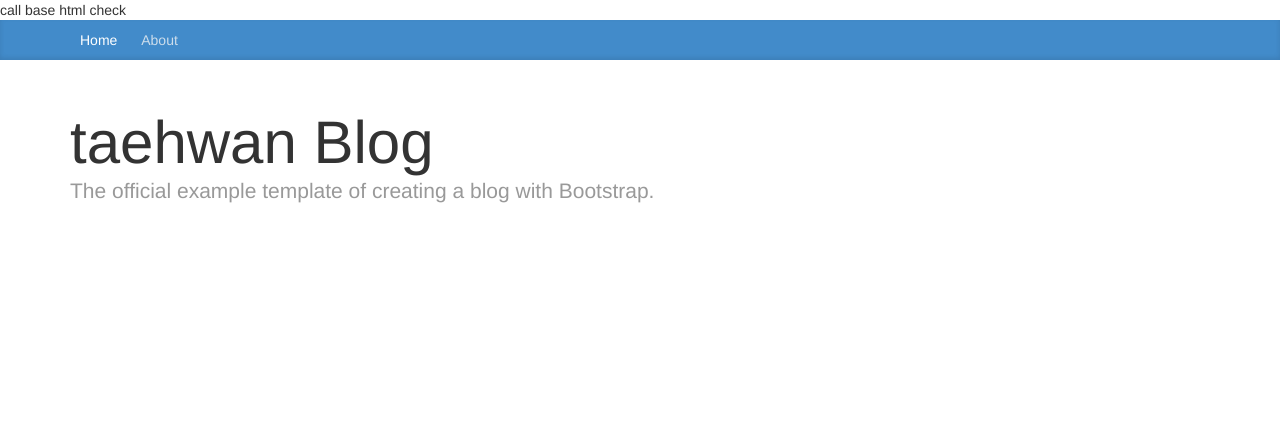
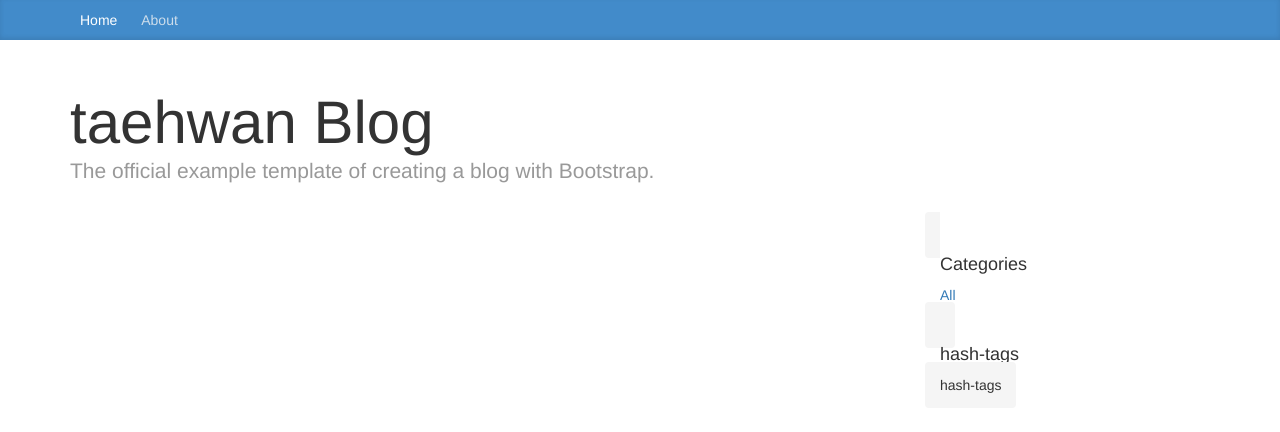
Before and after one commit to taehwanhong/blog-for-me, a Django app: page / in a window 1280 px wide. Shown: the top 432 px of the page. Run offline with Django 3.2, Linux system fonts and the light colour scheme; data that the repository does not hold is empty; some libraries are stand-ins or nearby versions.

Commit message:
hash tag start, category finish

```diff
--- a/src/feed/models.py
+++ b/src/feed/models.py
@@ -22,6 +22,7 @@ class Article(models.Model):
     def __str__(self):
         return self.title
 
+
 class Comment(models.Model):
     article = models.ForeignKey(Article, on_delete=models.CASCADE)
     username = models.CharField(max_length=50)
--- a/src/feed/urls.py
+++ b/src/feed/urls.py
@@ -4,6 +4,6 @@ from . import views
 
 urlpatterns = [
     url(r'^$', views.index, name='index'),
-    # url(r'^$', views.detail, name='index'),
     # url(r'^$', views.about, name='index'),
+    url(r'^(?P<article_id>[0-9]+)/$', views.detail, name='index'),
 ]
--- a/src/feed/views.py
+++ b/src/feed/views.py
@@ -4,18 +4,47 @@ from .models import Article, Comment, Hashtag
 
 
 def index(request):
-    article_list = Article.objects.all()
+    category = request.GET.get("category")
+
+    if not category:
+        article_list = Article.objects.all()
+    else:
+        article_list = Article.objects.filter(category=category)
+    hashtag_list = Hashtag.objects.all()
+
+    # category_list = set([
+    #     article.get_category_display()
+    #     for article in article_list
+    # ])
+
+    category_list = set([
+        (article.category, article.get_category_display())
+        for article in article_list
+    ])
+    print(category_list)
+    # for article in article_list:
+    #     category_list.add(article.get_category_display())
+    # # print(category_list)
 
     ctx = {
-        "article_list" : article_list
+        "article_list" : article_list,
+        "hashtag_list" : hashtag_list,
+        "category_list" : category_list,
     }
     return render(request, "index.html", ctx)
 
     pass
 
 
-def detail(request):
-    pass
+def detail(request, article_id):
+    article = Article.objects.get(id=article_id)
+    hashtag_list = Hashtag.objects.all()
+    ctx = {
+        "article" : article,
+        "hashtag" : hashtag_list,
+    }
+    return render(request, "detail.html", ctx)
+
 
 
 # def about(request):
--- a/src/static/css/base.css
+++ b/src/static/css/base.css
@@ -55,3 +55,33 @@
 p {
     margin: 0 0 10px;
 }
+
+.blog-post {
+    margin-bottom: 60px;
+}
+
+.blog-main {
+    font-size: 18px;
+    line-height: 1.5;
+}
+
+.sidebar-module-inset {
+    padding: 15px;
+    background-color: #f5f5f5;
+    border-radius: 4px;
+}
+
+.sidebar-module {
+    padding: 15px;
+    margin: 0 -15px 15px;
+}
+
+.list-unstyled {
+    padding-left: 0;
+    list-style: none;
+}
+
+ol, ul {
+    margin-top: 0;
+    margin-bottom: 10px;
+}
--- a/src/templates/base.html
+++ b/src/templates/base.html
@@ -15,7 +15,7 @@
 
 </head>
 <body>
-    call base html check
+{#    call base html check#}
     {% block body %} {% endblock %}
     <script src='{% static "js/lib/bootstrap.min.js" %}'></script>
 </body>
--- a/src/templates/index.html
+++ b/src/templates/index.html
@@ -1,4 +1,4 @@
-{% extends "base.html" %}
+
 
 <!DOCTYPE html>
 <html lang="en">
@@ -7,27 +7,55 @@
 {#    <title>Title</title>#}
 </head>
 <body>
+    {% extends "base.html" %}
     {% block body %}
-        <div class="blog-masthead">
-              <div class="container">
-                <nav class="blog-nav">
-                  <a class="blog-nav-item active" href="#">Home</a>
-                  <a class="blog-nav-item" href="#">About</a>
-{#                  <a class="blog-nav-item" href="#">Press</a>#}
-{#                  <a class="blog-nav-item" href="#">New hires</a>#}
-{#                  <a class="blog-nav-item" href="#">About</a>#}
-                </nav>
-              </div>
-        </div>
+    {% include "navbar.html" %}
         <div class="container">
             <div class="blog-header">
                 <h1 class="blog-title">taehwan Blog</h1>
                 <p class="lead blog-description">The official example template of creating a blog with Bootstrap.</p>
             </div>
-            {% for article in article_list %}
-                <div class="blog-post-title"> {{ article.title }} </div>
-                <p> {{ article.content }}</p>
-            {% endfor %}
+            <div class="raw">
+                <div class="col-sm-8 blog-main">
+                    <div class="blog-post">
+                        {% for article in article_list %}
+                            <div class="blog-post-title">
+                                <a href="/{{ article.id }}/">
+                                    {{ article.title }}
+                                </a>
+                            </div>
+                        <p> {{ article.content }}</p>
+                        {% endfor %}
+                    </div>
+                </div>
+                <div class="col-sm-3 col-sm-offset-1 blog-sidebar">
+                    <biv class="sidebar-module sidebar-module-inset">
+                        <h4>Categories</h4>
+                        <ol class="list-unstyled">
+                            <li>
+                                <a href="/"> All </a>
+                            </li>
+                            {% for alias, category in category_list %}
+                            <li>
+                                <a href="/?category={{ alias }}"> {{ category }} </a>
+                            </li>
+                            {% endfor %}
+                        </ol>
+                    </biv>
+                    <biv class="sidebar-module sidebar-module-inset">
+                        <h4>hash-tags</h4>
+                        <ol class="list-unstyled">
+
+                            {% for hashtag in hashtag_list %}
+                            <li> #{{ hashtag }}</li>
+                            {% endfor %}
+                        </ol>
+                    </biv>
+                    <biv class="sidebar-module sidebar-module-inset">
+                        <h7>hash-tags</h7>
+                    </biv>
+                </div>
+            </div>
         </div>
     {% endblock %}
 </body>
--- a/src/templates/navbar.html
+++ b/src/templates/navbar.html
@@ -1,10 +1,11 @@
-<!DOCTYPE html>
-<html lang="en">
-<head>
-    <meta charset="UTF-8">
-    <title>Title</title>
-</head>
-<body>
-
-</body>
-</html>
+<div class="blog-masthead">
+    <div class="container">
+        <nav class="blog-nav">
+            <a class="blog-nav-item active" href="#">Home</a>
+            <a class="blog-nav-item" href="#">About</a>
+            {#                  <a class="blog-nav-item" href="#">Press</a>#}
+            {#                  <a class="blog-nav-item" href="#">New hires</a>#}
+            {#                  <a class="blog-nav-item" href="#">About</a>#}
+        </nav>
+    </div>
+</div>
```
Also changed, not shown: src/templates/detail.html (+32 -9 lines).
